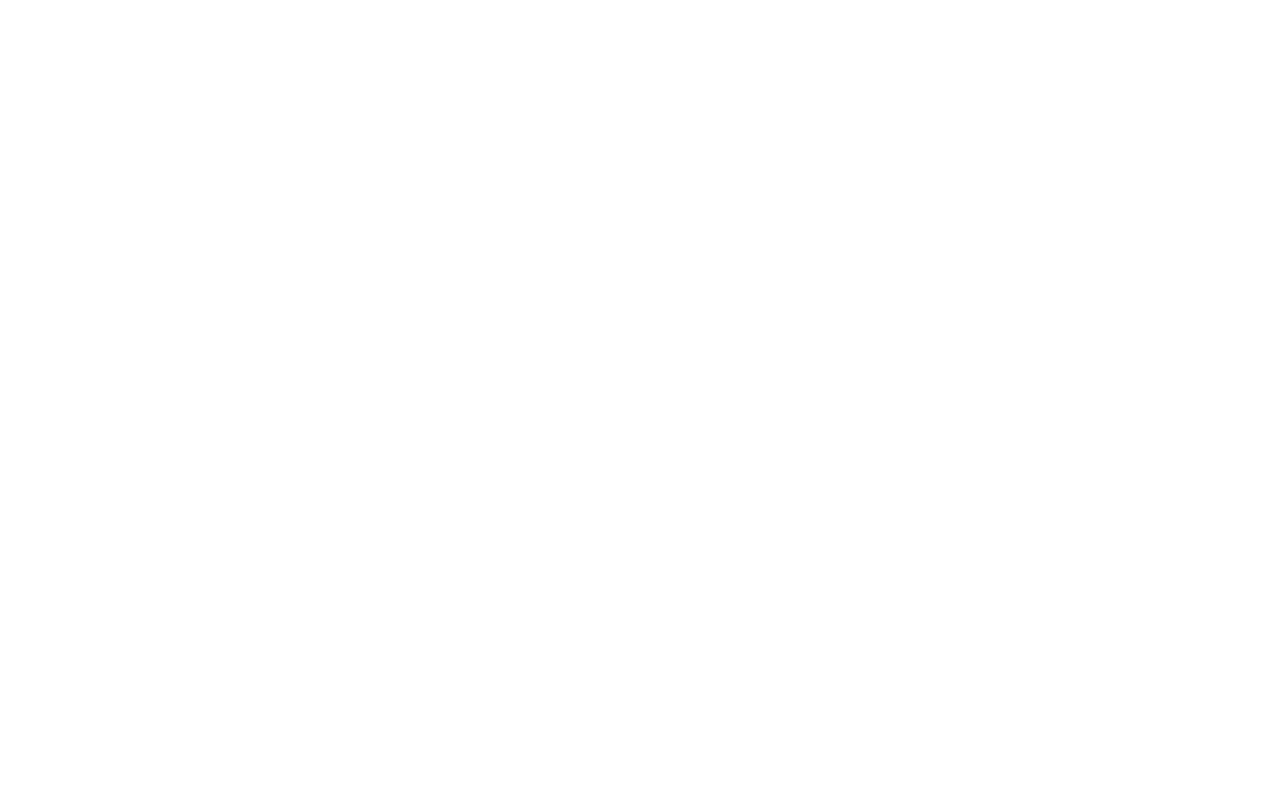
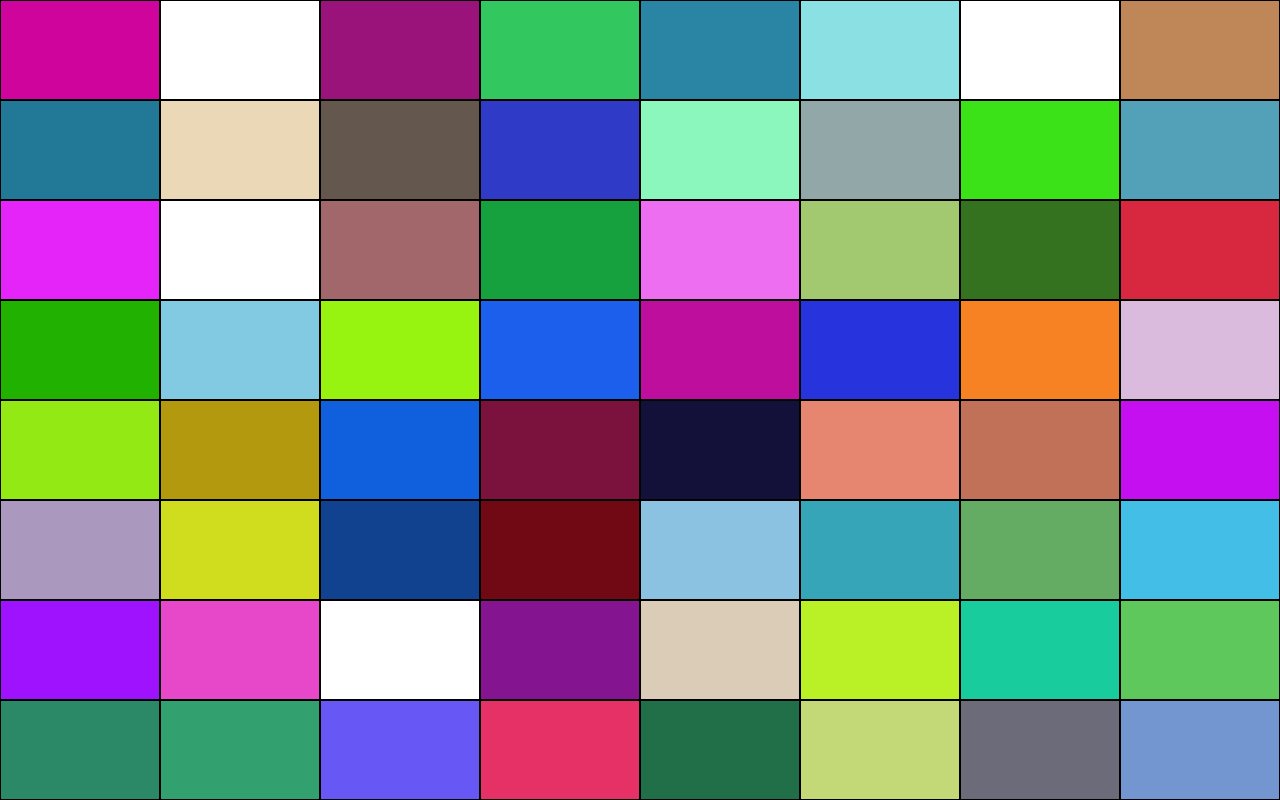
Before and after one commit to mohitarora249/box-color-game, a React (Create React App) app in the folder box-color-game/: page / in a window 1280 px wide. Built offline with nearby package versions, Linux system fonts and the light colour scheme.

Commit message:
basic implementation completed

```diff
--- a/box-color-game/src/App.js
+++ b/box-color-game/src/App.js
@@ -1,8 +1,14 @@
 import React from "react";
+
+import Home from "../src/pages/Home/Home";
 import "./App.css";
 
-function App() {
-  return <div className="App"></div>;
-}
+export const App = () => {
+  return (
+    <div>
+      <Home />
+    </div>
+  );
+};
 
-export default App;
+export default Home;
--- /dev/null
+++ b/box-color-game/src/components/Board/Board.jsx
@@ -0,0 +1,75 @@
+import React, { useState, useEffect } from "react";
+
+import Box from "../Box/Box";
+import { randomColorGenerator } from "../../utils/util";
+const Board = ({ rows, cols }) => {
+  const [board, setBoard] = useState([]);
+  const [isLoading, setIsLoading] = useState(true);
+
+  useEffect(() => {
+    setBoard(createBoardData());
+    setIsLoading(false);
+  }, [cols, rows]);
+
+  const createBoardData = () => {
+    let eachRow = [],
+      boardData = [];
+    [...Array(rows).keys()].map((r) => {
+      [...Array(cols).keys()].map((c) => {
+        eachRow.push({ rowId: r, colId: c, color: randomColorGenerator() });
+      });
+      boardData.push(eachRow);
+      eachRow = [];
+    });
+    return boardData;
+  };
+
+  const changeColorHandler = (selectedRowId, selectedColId) => {
+    let copyOfBoard = [...board];
+    copyOfBoard[selectedRowId][selectedColId]["color"] = randomColorGenerator();
+    let adjacentRowId = getAdjacentRowId(selectedRowId);
+    copyOfBoard[adjacentRowId][selectedColId]["color"] = randomColorGenerator();
+    setBoard(copyOfBoard);
+  };
+
+  const getAdjacentRowId = (selectedRowId) =>
+    selectedRowId === rows - 1 ? selectedRowId - 1 : selectedRowId + 1;
+
+  if (isLoading) return <></>;
+
+  return (
+    <>
+      {board.map((row, idx) => {
+        return (
+          <div
+            key={`row-${idx}`}
+            style={{ display: "flex", height: `${100 / rows}vh` }}
+          >
+            {row.map((r) => (
+              <Box
+                cols={cols}
+                key={`${r["rowId"]}-${r["colId"]}`}
+                rowId={r["rowId"]}
+                colId={r["colId"]}
+                backgroundColor={r["color"]}
+                changeColorHandler={changeColorHandler}
+              />
+            ))}
+          </div>
+        );
+      })}
+    </>
+  );
+};
+
+export default Board;
+
+// {[...Array(rows).keys()].map((r) => {
+//     return (
+//       <div key={`row-key-${r}`} style={{ display: "flex" }}>
+//         {[...Array(cols).keys()].map((c) => {
+//           return <Box key={`col-key-${c}`} rowId={r} colId={c} />;
+//         })}
+//       </div>
+//     );
+//   })}
--- /dev/null
+++ b/box-color-game/src/components/Box/Box.jsx
@@ -0,0 +1,24 @@
+import React, { useEffect } from "react";
+
+const Box = ({ rowId, colId, changeColorHandler, backgroundColor, cols }) => {
+  useEffect(() => {}, [backgroundColor]);
+
+  const boxClickHandler = () => {
+    changeColorHandler(rowId, colId);
+  };
+
+  return (
+    <div
+      key={`${rowId}-${colId}`}
+      style={{
+        width: `${100 / cols}%`,
+        backgroundColor,
+        cursor: "pointer",
+        border: "1px solid black",
+      }}
+      onClick={boxClickHandler}
+    ></div>
+  );
+};
+
+export default Box;
--- a/box-color-game/src/index.css
+++ b/box-color-game/src/index.css
@@ -1,13 +1,20 @@
 body {
   margin: 0;
-  font-family: -apple-system, BlinkMacSystemFont, 'Segoe UI', 'Roboto', 'Oxygen',
-    'Ubuntu', 'Cantarell', 'Fira Sans', 'Droid Sans', 'Helvetica Neue',
+  font-family: -apple-system, BlinkMacSystemFont, "Segoe UI", "Roboto", "Oxygen",
+    "Ubuntu", "Cantarell", "Fira Sans", "Droid Sans", "Helvetica Neue",
     sans-serif;
   -webkit-font-smoothing: antialiased;
   -moz-osx-font-smoothing: grayscale;
+  height: 100vh;
+  width: 100%;
 }
 
 code {
-  font-family: source-code-pro, Menlo, Monaco, Consolas, 'Courier New',
+  font-family: source-code-pro, Menlo, Monaco, Consolas, "Courier New",
     monospace;
 }
+
+#root {
+  height: 100vh;
+  width: 100%;
+}
--- /dev/null
+++ b/box-color-game/src/pages/Home/Home.jsx
@@ -0,0 +1,12 @@
+import React from "react";
+
+import Board from "../../components/Board/Board";
+
+const Home = () => {
+  const NUMBER_OF_ROWS = 8;
+  const NUMBER_OF_COLS = 8;
+
+  return <Board rows={NUMBER_OF_ROWS} cols={NUMBER_OF_COLS} />;
+};
+
+export default Home;
--- /dev/null
+++ b/box-color-game/src/utils/util.js
@@ -0,0 +1,3 @@
+export const randomColorGenerator = () => {
+  return `#${Math.floor(Math.random() * 16777215).toString(16)}`;
+};
--- /dev/null
+++ b/package.json
@@ -0,0 +1,3 @@
+{
+  "dependencies": {}
+}
```
Also changed, not shown: box-color-game/src/components/BoardConfiguration/BoardConfiguration.jsx (added, +40 -0 lines), 1 other file (tests, documents, lock files or other folders).
